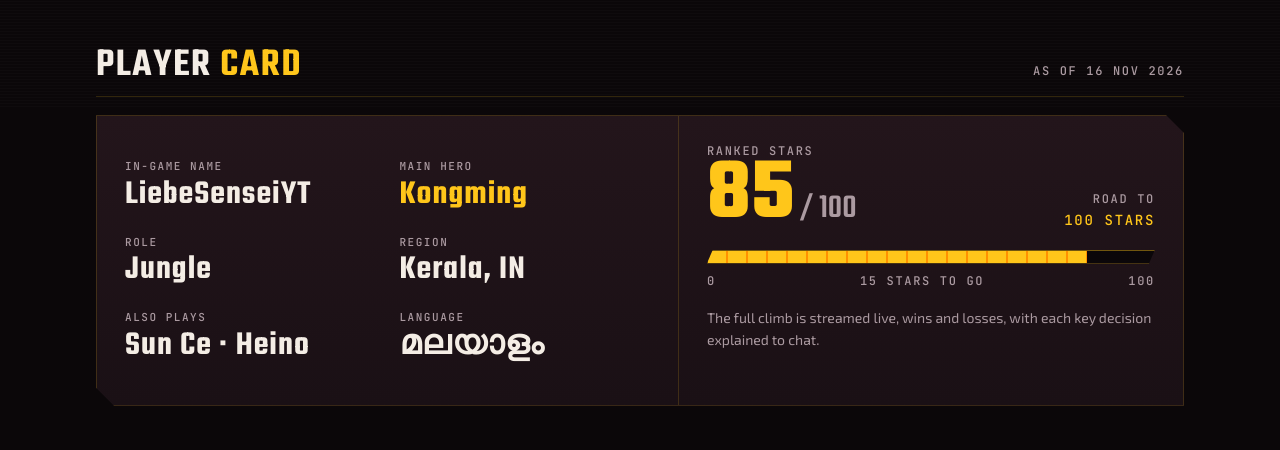
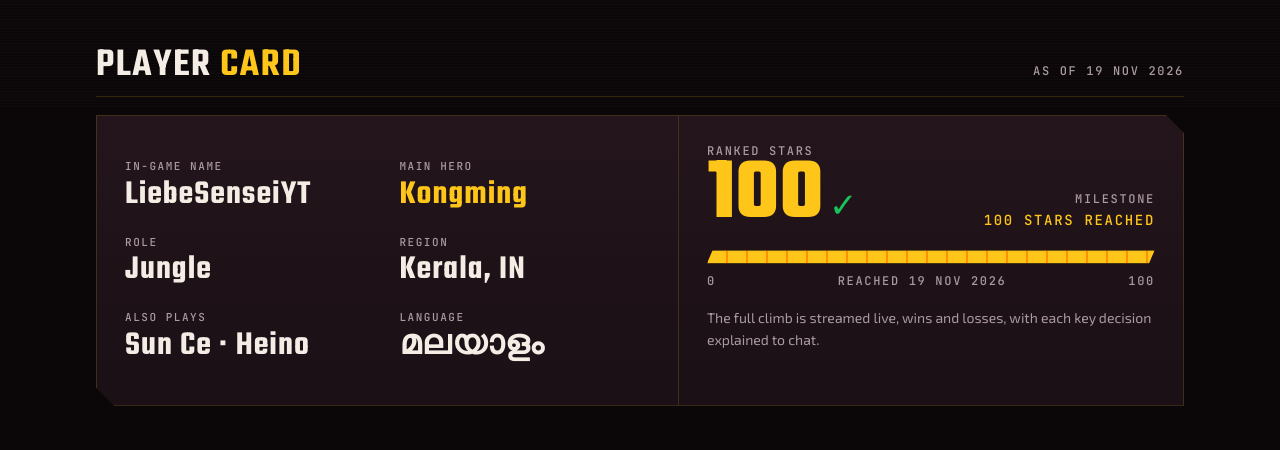
Before and after one commit to liebesensei/liebesensei.github.io, a plain HTML site: page index.html in a window 1280 px wide. Shown: the part 693-1143 px from the top of the page. Drawn offline with Linux system fonts and the light colour scheme.

Commit message:
Player card: 100 stars reached

```diff
--- a/index.html
+++ b/index.html
@@ -152,10 +152,10 @@
   .stars small { font-size: 34px; color: var(--mute); font-weight: 500; }
   .xp { margin-top: 18px; height: 14px; background: var(--void); border: 1px solid var(--line-strong); position: relative; overflow: hidden;
     clip-path: polygon(6px 0, 100% 0, calc(100% - 6px) 100%, 0 100%); }
-  .xp i { position: absolute; inset: 0 auto 0 0; width: 85%;
+  .xp i { position: absolute; inset: 0 auto 0 0; width: 100%;
     background: repeating-linear-gradient(90deg, var(--gold) 0 18px, var(--gold-deep) 18px 20px);
     animation: fill 1.4s cubic-bezier(.2,.8,.2,1) both; }
-  @keyframes fill { from { width: 30%; } to { width: 85%; } }
+  @keyframes fill { from { width: 30%; } to { width: 100%; } }
   .xp-legend { display: flex; justify-content: space-between; margin-top: 8px; }
   .note { margin: 16px 0 0; color: var(--mute); font-size: 14px; }
 
@@ -275,7 +275,7 @@
   <div class="wrap">
 
     <section aria-labelledby="player-h">
-      <div class="sec-head"><h2 id="player-h">Player <b>Card</b></h2><span class="hud">As of 16 Nov 2026</span></div>
+      <div class="sec-head"><h2 id="player-h">Player <b>Card</b></h2><span class="hud">As of 19 Nov 2026</span></div>
       <div class="panel player">
         <div>
           <dl class="kv">
@@ -291,12 +291,12 @@
           <div class="rank-top">
             <div>
               <div class="hud">Ranked stars</div>
-              <div class="stars">85<small> / 100</small></div>
+              <div class="stars">100<small style="color:#18c35a"> ✓</small></div>
             </div>
-            <div class="hud" style="text-align:right">Road to<br><span style="color:var(--gold);font-size:14px">100 stars</span></div>
+            <div class="hud" style="text-align:right">Milestone<br><span style="color:var(--gold);font-size:14px">100 stars reached</span></div>
           </div>
-          <div class="xp" role="progressbar" aria-valuenow="85" aria-valuemin="0" aria-valuemax="100" aria-label="Ranked stars progress to 100"><i></i></div>
-          <div class="xp-legend hud"><span>0</span><span>15 stars to go</span><span>100</span></div>
+          <div class="xp" role="progressbar" aria-valuenow="100" aria-valuemin="0" aria-valuemax="100" aria-label="Ranked stars: 100 reached"><i></i></div>
+          <div class="xp-legend hud"><span>0</span><span>Reached 19 Nov 2026</span><span>100</span></div>
           <p class="note">The full climb is streamed live, wins and losses, with each key decision explained to chat.</p>
         </div>
       </div>
```
